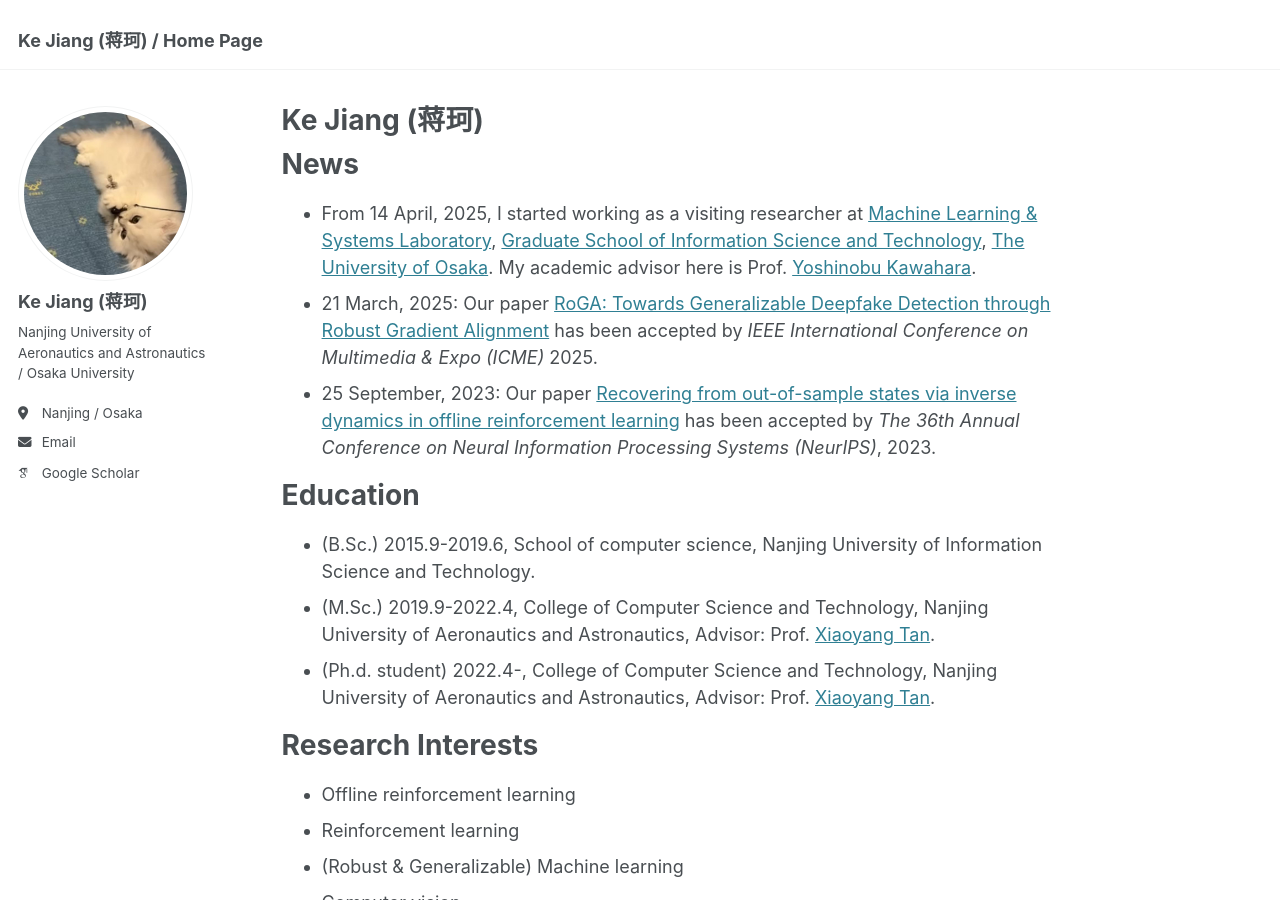
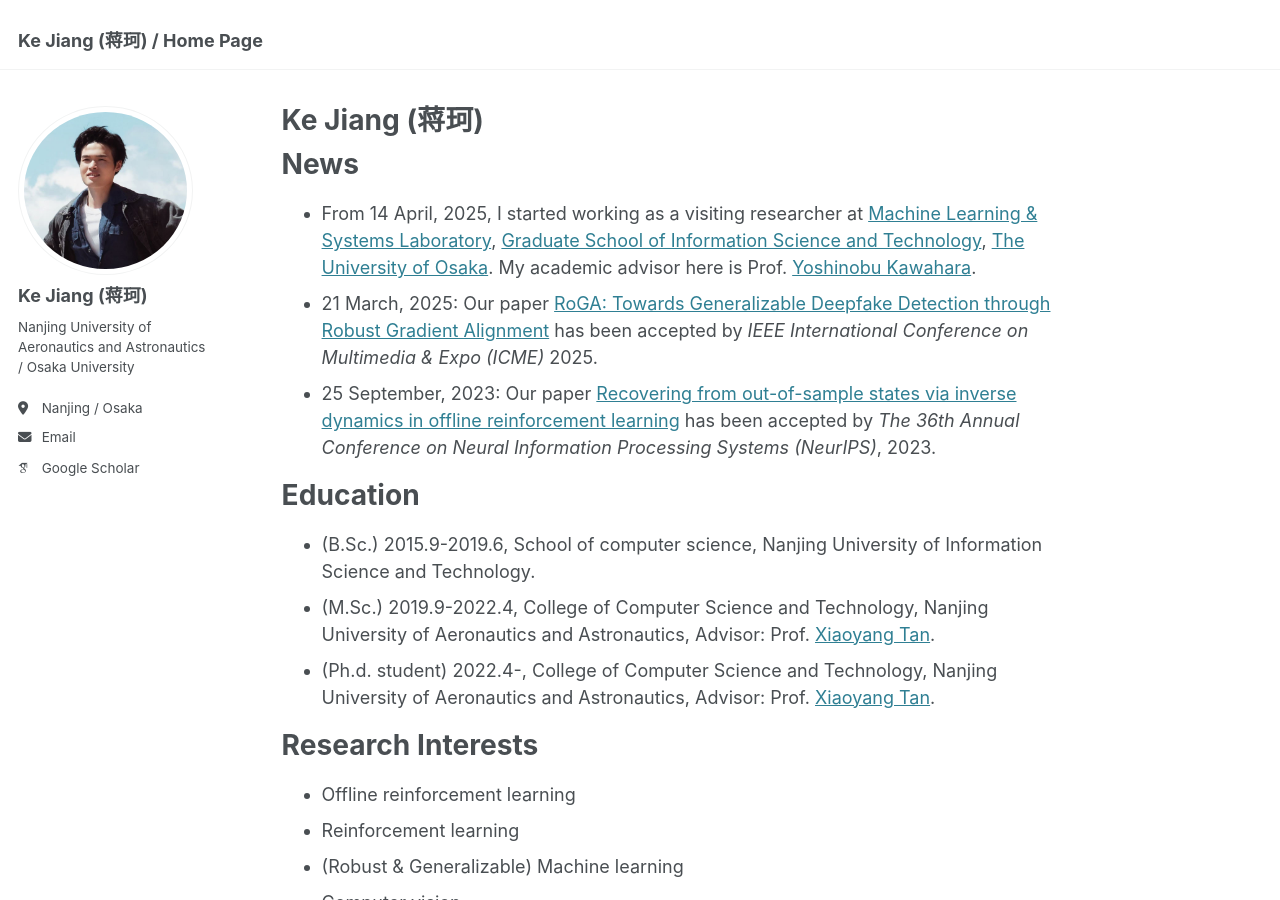
Before and after one commit to Jack10843/Jack10843.github.io, a Jekyll site: the page built from _pages/about.md, in a window 1280 px wide and 900 px high. Built offline with Jekyll 4.4.1, drawn with Linux system fonts in a browser that asks for light colours; some web fonts are replaced.

Commit message:
Update _config.yml

```diff
--- a/_config.yml
+++ b/_config.yml
@@ -22,7 +22,7 @@ repository               : "jack10843/jack10843.github.io"
 #               Additional customization can be done by editing /_includes/author-profile.html
 author:
   # Biographic information
-  avatar           : "jk.jpg"
+  avatar           : "me.jpg"
   name             : "Ke Jiang (蒋珂)"
   pronouns         : # example: "she/her"
   bio              : "Nanjing University of Aeronautics and Astronautics / Osaka University"
```
